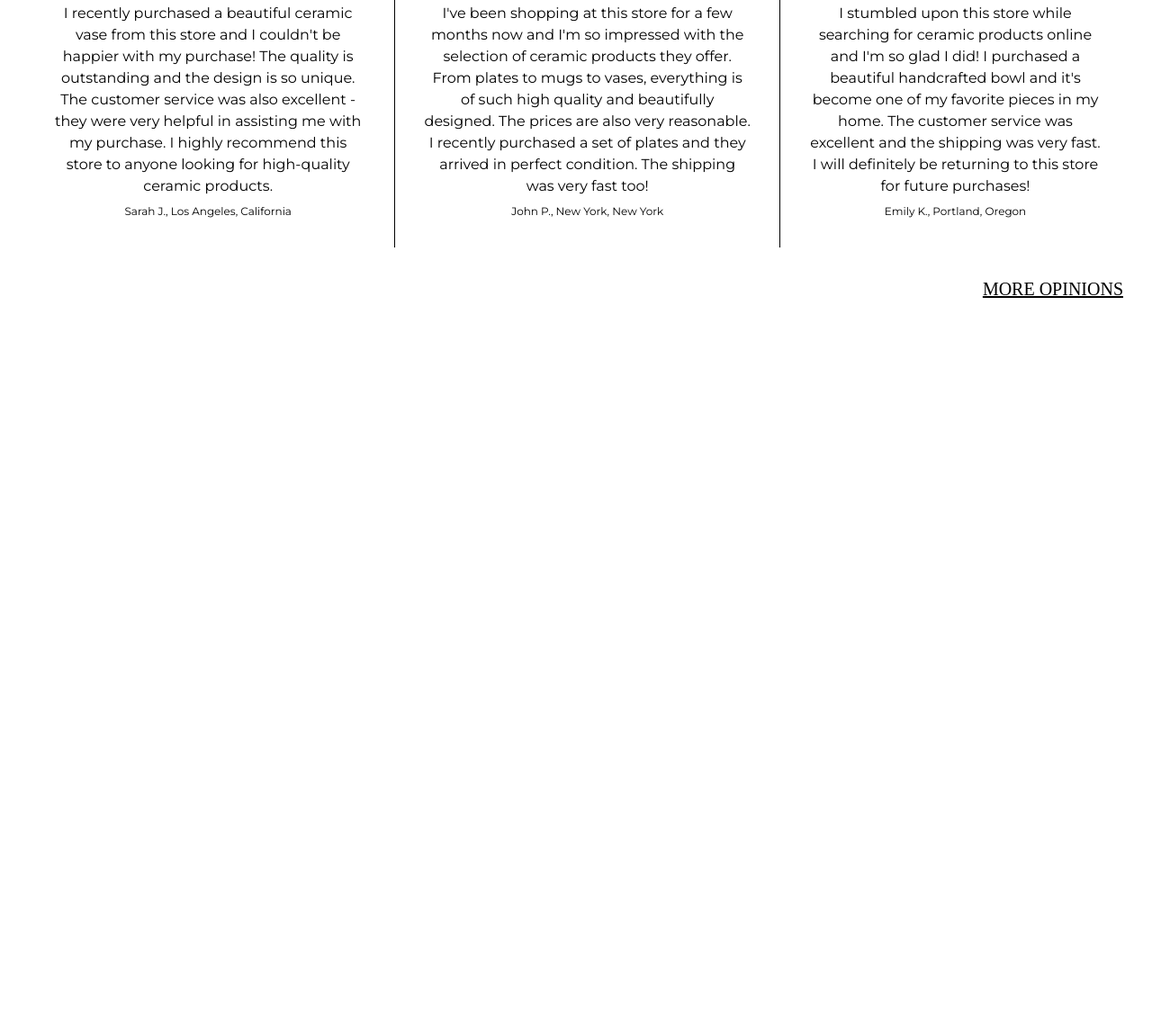
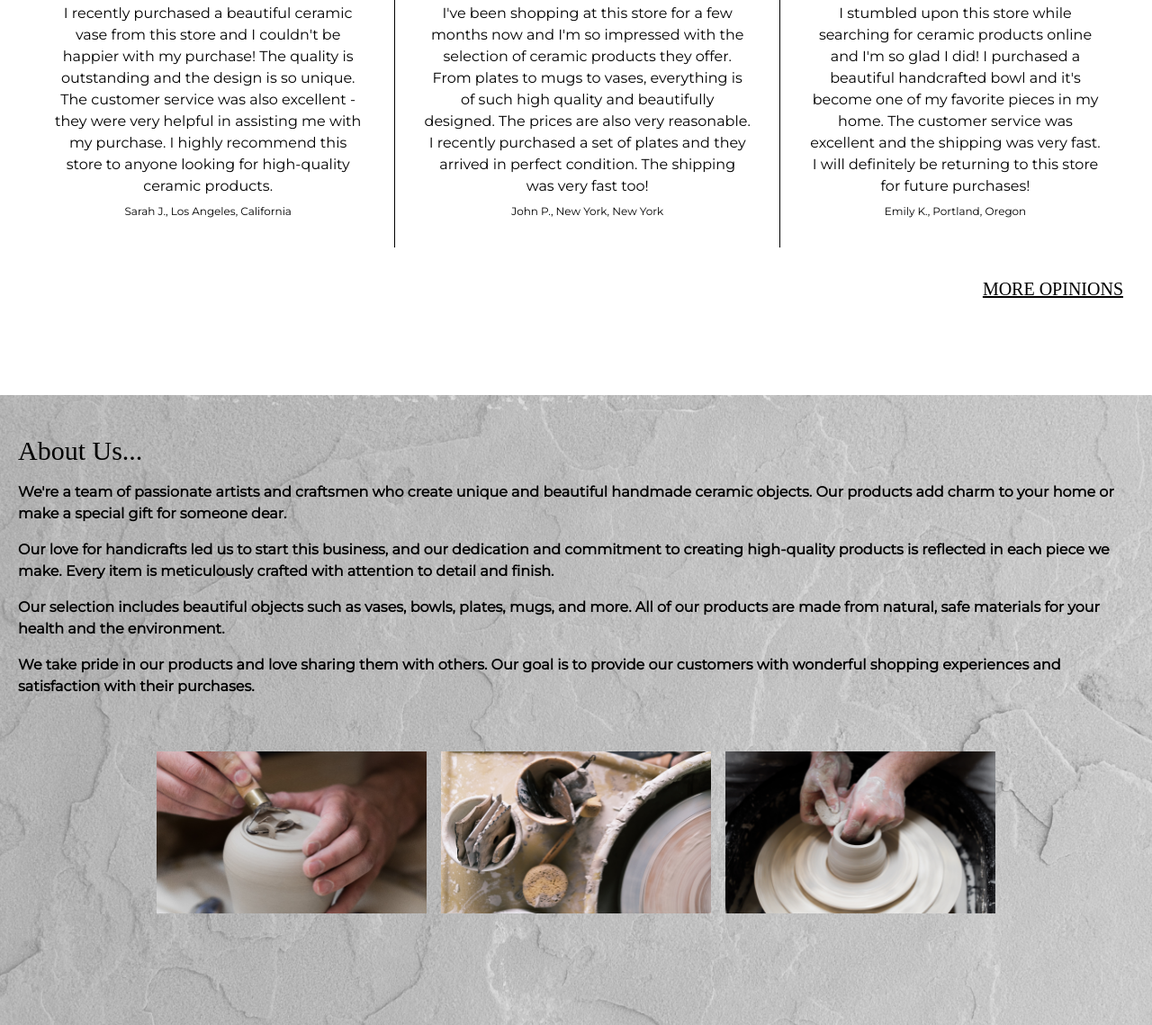
Before and after one commit to zofiaMrugalska/ClayIt, a website: page dist/index.html in a window 1280 px wide. Shown: the part 1696-2835 px from the top of the page at 90% size. Before the commit the page ends 2039 px from the top, so only its background shows below. Drawn offline with Linux system fonts and the light colour scheme; a web font is replaced by a local one.

Commit message:
ABOUT US CONTAINER

```diff
--- a/dist/index.html
+++ b/dist/index.html
@@ -253,6 +253,56 @@
       </div>
     </section>
 
+    <!-- about us container -->
+
+    <section
+      class="bg-[url('/ceramic_webpage/about-us-bg.png')] bg-cover bg-repeat mt-[6rem] w-[100%] h-[900px] sm:h-[700px] 2xl:h-[600px]"
+    >
+      <div class="p-5">
+        <h1 class="mt-6 mb-4 text-3xl font-cormorant">About Us...</h1>
+        <div class="font-montserrat font-semibold">
+          <p>
+            We're a team of passionate artists and craftsmen who create unique and beautiful
+            handmade ceramic objects. Our products add charm to your home or make a special gift for
+            someone dear.
+          </p>
+          <p class="mt-4">
+            Our love for handicrafts led us to start this business, and our dedication and
+            commitment to creating high-quality products is reflected in each piece we make. Every
+            item is meticulously crafted with attention to detail and finish.
+          </p>
+          <p class="mt-4">
+            Our selection includes beautiful objects such as vases, bowls, plates, mugs, and more.
+            All of our products are made from natural, safe materials for your health and the
+            environment.
+          </p>
+          <p class="mt-4">
+            We take pride in our products and love sharing them with others. Our goal is to provide
+            our customers with wonderful shopping experiences and satisfaction with their purchases.
+          </p>
+        </div>
+      </div>
+      <div class="hidden sm:block">
+        <div class="mt-10 flex justify-center items-center gap-2 lg:gap-4">
+          <img
+            class="w-[200px] h-[120px] lg:w-[300px] lg:h-[180px]"
+            src="/ceramic_webpage/about1.png"
+            alt="phoyo ceramic"
+          />
+          <img
+            class="w-[200px] h-[120px] lg:w-[300px] lg:h-[180px]"
+            src="/ceramic_webpage/about2.png"
+            alt="photo ceramic"
+          />
+          <img
+            class="w-[200px] h-[120px] lg:w-[300px] lg:h-[180px]"
+            src="/ceramic_webpage/about3.png"
+            alt="photo ceramic"
+          />
+        </div>
+      </div>
+    </section>
+
     <script src=" /dist/app.js"></script>
   </body>
 </html>
```
Also changed, not shown: ceramic_webpage/about-us-bg.png (added), ceramic_webpage/about1.png (added), ceramic_webpage/about2.png (added), ceramic_webpage/about3.png (added), dist/output.css.
